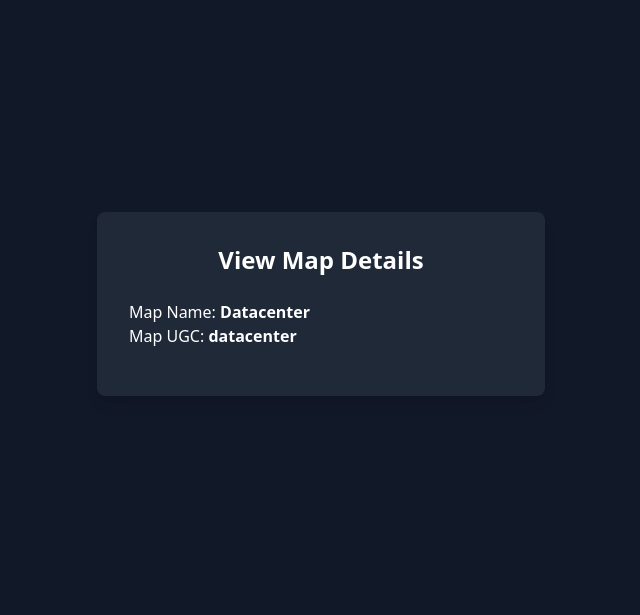
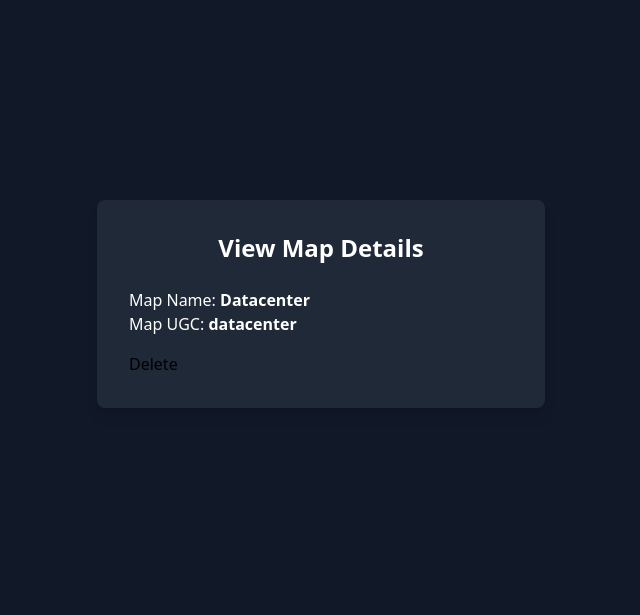
Before and after one commit to Granther/pavlov-webrcon, a Flask app: page /map/1 in a window 1280 px wide. Shown: the part 168-783 px from the top of the page, without its empty margins (319-959 px from the left). Run offline with Flask 3, Linux system fonts and the light colour scheme; data comes from the database, SQL or seed files in the repository; parts of the project's set-up code (start-up, migrations or seed data) failed here and were passed over; some libraries are stand-ins or nearby versions.

Commit message:
Added profile delete and edit

```diff
--- a/app.py
+++ b/app.py
@@ -309,10 +309,46 @@ def edit_modpack(id):
     return render_template("new_modpack.html", form=form)
 
 @admin_authorized
-@app.route("/modpack/delete/<int:id>", methods=['POST'])
+@app.route("/modpack/delete/<int:id>", methods=['POST', 'GET'])
 def delete_modpack(id):
-    ModPack.query.get(id).delete()
-    logger.info(f"Deleted modpack of id: {id}")
+    modpack = ModPack.query.get(id)
+    if modpack:
+        db.session.delete(modpack)
+        db.session.commit()
+        logger.info(f"Deleted modpack of id: {id}")
+
+    return redirect(url_for('index'))
+
+@app.route("/profile/edit/<int:id>", methods=['GET', 'POST'])
+def edit_profile(id):
+    profile = Profile.query.get(id)
+    form = NewProfileForm(data={"modpack": profile.modpack, "map": profile.map, "gamemode": profile.gamemode})
+    form.modpack.query = ModPack.query.all()
+    form.map.query = Map.query.all()
+    form.gamemode.query = GameMode.query.all()
+    form.name.data = profile.name
+
+    if form.validate_on_submit():
+        profile.map = form.map.data
+        profile.modpack = form.modpack.data
+        profile.gamemode = form.gamemode.data
+
+        db.session.commit()
+
+        return redirect(url_for('index'))
+
+    return render_template("new_profile.html", form=form)
+
+@admin_authorized
+@app.route("/profile/delete/<int:id>", methods=['POST', 'GET'])
+def delete_profile(id):
+    profile = Profile.query.get(id)
+    if profile:
+        db.session.delete(profile)
+        db.session.commit()
+        logger.info(f"Deleted profile of id: {id}")
+
+    return redirect(url_for('index'))
 
 @app.route("/profile/<int:id>", methods=['GET'])
 def profile(id):
--- a/forms.py
+++ b/forms.py
@@ -16,14 +16,14 @@ class SelectProfileForm(FlaskForm):
 class ModPackForm(FlaskForm):
     name = StringField('Modpack Name', validators=[DataRequired()], render_kw={"class": "border border-black rounded-lg text-black px-2 py-1 focus:outline-none w-full text-lg", "autocomplete":"off"})
     mods = QuerySelectMultipleFieldWithChecks("Mods")
-    submit = SubmitField('Create Mod Pack', render_kw={"class": "bg-sky-500 hover:bg-sky-700 text-black py-2 px-5 rounded-full font-bold text-md transition duration-300"})
+    submit = SubmitField('Sumbit', render_kw={"class": "bg-sky-500 hover:bg-sky-700 text-black py-2 px-5 rounded-full font-bold text-md transition duration-300"})
 
 class NewProfileForm(FlaskForm):
     name = StringField('Name', validators=[DataRequired()], render_kw={"class": "border border-black rounded-lg text-black px-2 py-1 focus:outline-none w-full text-lg", "autocomplete":"off"})
     map = QuerySelectField("Map", render_kw={"class": "bg-gray-900 hover:bg-sky-700 text-white py-2 px-5 rounded-full font-bold text-md transition duration-300"})
     gamemode = QuerySelectField("Gamemode", render_kw={"class": "bg-gray-900 hover:bg-sky-700 text-white py-2 px-5 rounded-full font-bold text-md transition duration-300"})
     modpack = QuerySelectField("ModPack", render_kw={"class": "bg-gray-900 hover:bg-sky-700 text-white py-2 px-5 rounded-full font-bold text-md transition duration-300"})
-    submit = SubmitField('Create Profile', render_kw={"class": "bg-sky-500 hover:bg-sky-700 text-black py-2 px-5 rounded-full font-bold text-md transition duration-300"})
+    submit = SubmitField('Sumbit', render_kw={"class": "bg-sky-500 hover:bg-sky-700 text-black py-2 px-5 rounded-full font-bold text-md transition duration-300"})
 
 class LoginForm(FlaskForm):
     username = StringField('Username', validators=[DataRequired()], render_kw={"class": "border border-black rounded-lg text-black px-2 py-1 focus:outline-none w-full text-lg", "autocomplete":"off"})
--- a/templates/component.html
+++ b/templates/component.html
@@ -17,6 +17,7 @@
             <p>{{ type }} Name: <strong>{{ component.name }}</strong></p>
             <p>{{ type }} UGC: <a href="{{ modio_url }}" target="_blank"><strong>{{ component.UGCId }}</strong></a></p>
         </div>
+        <p><a href="{{ url_for('delete_component', ugcid=component.UGCId) }}">Delete</a></p>
     </div>
 </div>
 {% endblock %}
--- a/templates/profile.html
+++ b/templates/profile.html
@@ -35,6 +35,8 @@
                     <a href="{{url_for('gamemode', id=profile.gamemode.id)}}" class="py-2 text-white">{{ profile.gamemode.name }}</a>
                 </strong>
             </p>
+            <p><a href="{{ url_for('edit_profile', id=profile.id)}}">Edit</a></p>
+            <p><a href="{{ url_for('delete_profile', id=profile.id)}}">Delete</a></p>
         </div>
     </div>
 </div>
```
Also changed, not shown: 1 other file.
